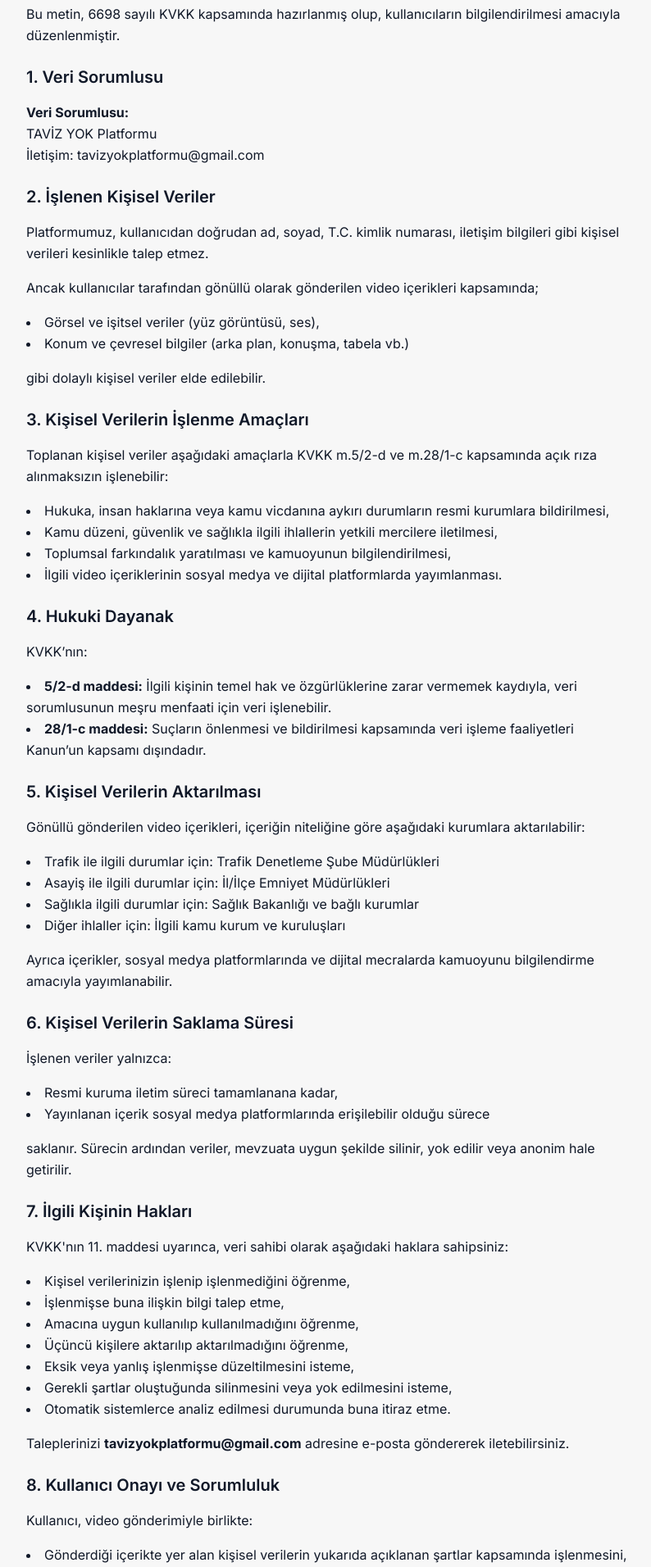
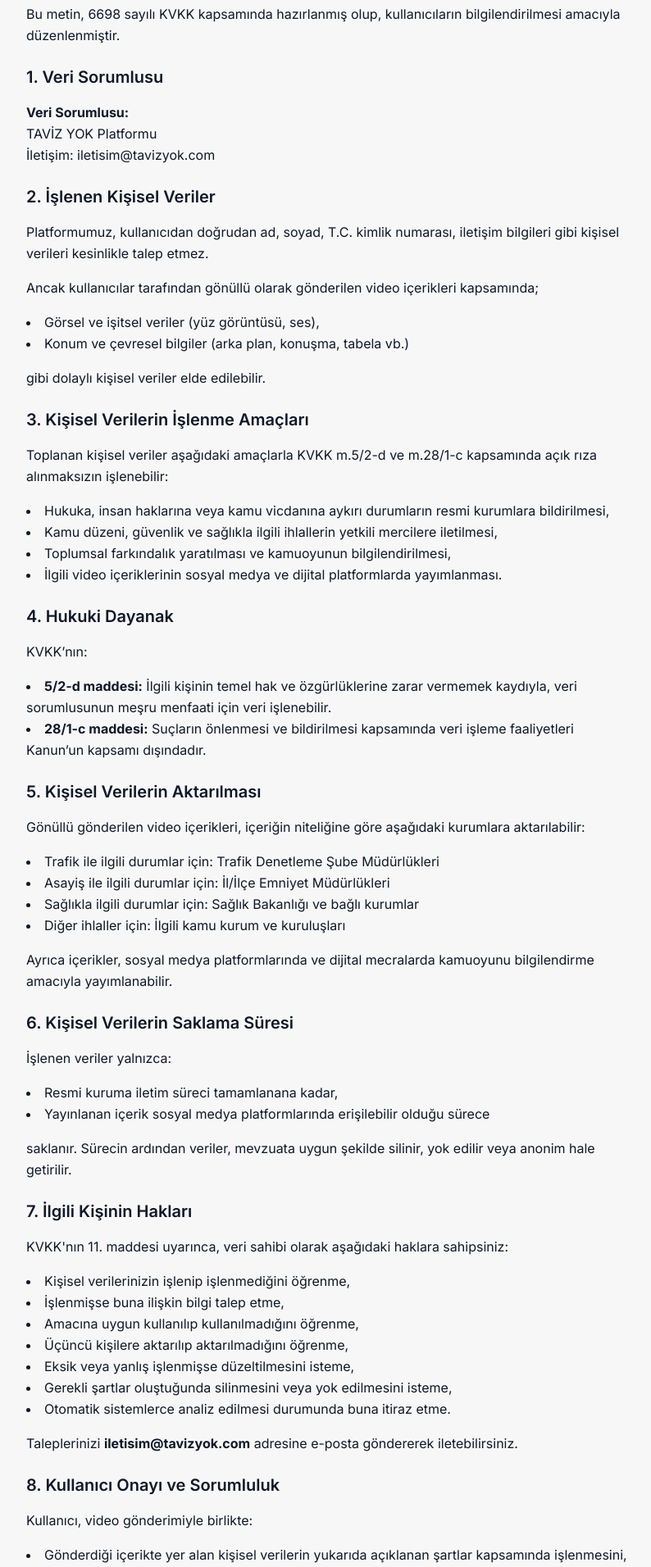
Before and after one commit to GurhanAksoy/tavizyok-website, a Next.js app: page /kvkk in a window 1280 px wide. Shown: the part 180-2092 px from the top of the page at 82% size, without its empty margins (240-1034 px from the left). Built offline with nearby package versions, Linux system fonts and the light colour scheme.

Commit message:
Update page.js

```diff
--- a/src/app/kvkk/page.js
+++ b/src/app/kvkk/page.js
@@ -17,7 +17,7 @@ export default function KVKK() {
         <p>
           <strong>Veri Sorumlusu:</strong><br />
           TAVİZ YOK Platformu<br />
-          İletişim: tavizyokplatformu@gmail.com
+          İletişim: iletisim@tavizyok.com
         </p>
 
         <h2 className="text-xl font-semibold mt-6">2. İşlenen Kişisel Veriler</h2>
@@ -95,7 +95,7 @@ export default function KVKK() {
           <li>Otomatik sistemlerce analiz edilmesi durumunda buna itiraz etme.</li>
         </ul>
         <p>
-          Taleplerinizi <strong>tavizyokplatformu@gmail.com</strong> adresine e-posta göndererek iletebilirsiniz.
+          Taleplerinizi <strong>iletisim@tavizyok.com</strong> adresine e-posta göndererek iletebilirsiniz.
         </p>
 
         <h2 className="text-xl font-semibold mt-6">8. Kullanıcı Onayı ve Sorumluluk</h2>
```
